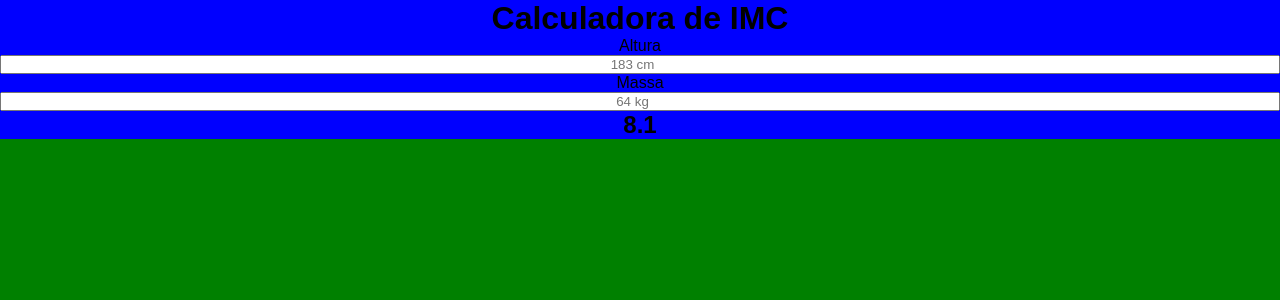
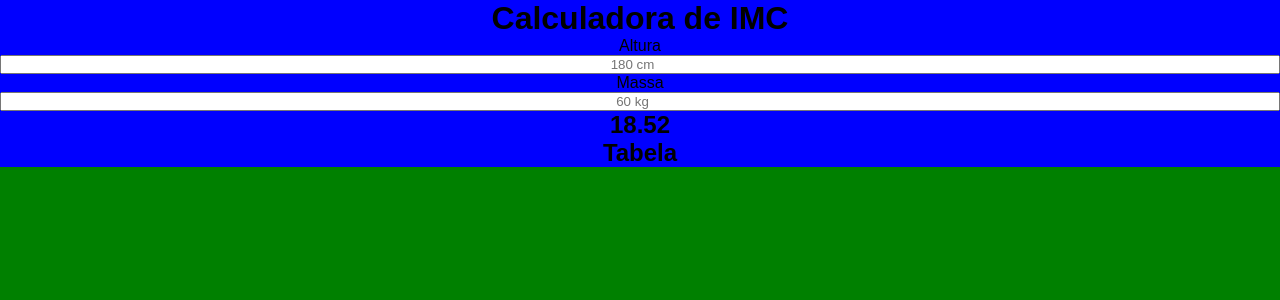
Before and after one commit to rauanb/IMCalc, a React (Vite) app: page / in a window 1280 px wide. Shown: the top 300 px of the page. Built offline with nearby package versions, Linux system fonts and the light colour scheme.

Commit message:
Calculadora operacional

```diff
--- a/src/Components/Form.jsx
+++ b/src/Components/Form.jsx
@@ -1,25 +1,36 @@
 import { useEffect, useState } from "react";
 
 const Form = () => {
-    let [altura, setAltura] = useState(0);
-    let [massa, setMassa] = useState(0);
+    let [altura, setAltura] = useState(180);
+    let [massa, setMassa] = useState(60);
+    let [imc, setImc] = useState(0);
 
     useEffect(() => {
-        console.log({altura})
+        // console.log({altura})
+        calculaImc();
     },[altura])
 
     useEffect(() => {
-        console.log({massa})
+        // console.log({massa})
+        calculaImc();
     },[massa])
 
+    const calculaImc = () => {
+        let aluraEmMetros = altura / 100;
+        setImc((massa / (aluraEmMetros * aluraEmMetros)).toFixed(2));
+    }
+
     return (
+        <>
         <form className='form'>
             <label htmlFor="altura">Altura</label>
-            <input type="number" id="altura" placeholder="183 cm" onChange={({target}) => setAltura(parseInt(target.value))}/>
+            <input type="number" id="altura" placeholder="180 cm" onChange={({target}) => setAltura(parseInt(target.value))}/>
 
             <label htmlFor="massa">Massa</label>
-            <input type="number" id="massa" placeholder="64 kg" onChange={({target}) => setMassa(parseInt(target.value))}/>
+            <input type="number" id="massa" placeholder="60 kg" onChange={({target}) => setMassa(parseInt(target.value))}/>
         </form>
+        <h2>{imc}</h2>
+        </>
     )
 }
 
--- a/src/Components/Results.jsx
+++ b/src/Components/Results.jsx
@@ -1,6 +1,6 @@
 const Results = () => {
     return (
-        <h2>8.1</h2>
+        <h2>Tabela</h2>
     )
 }
 
```
